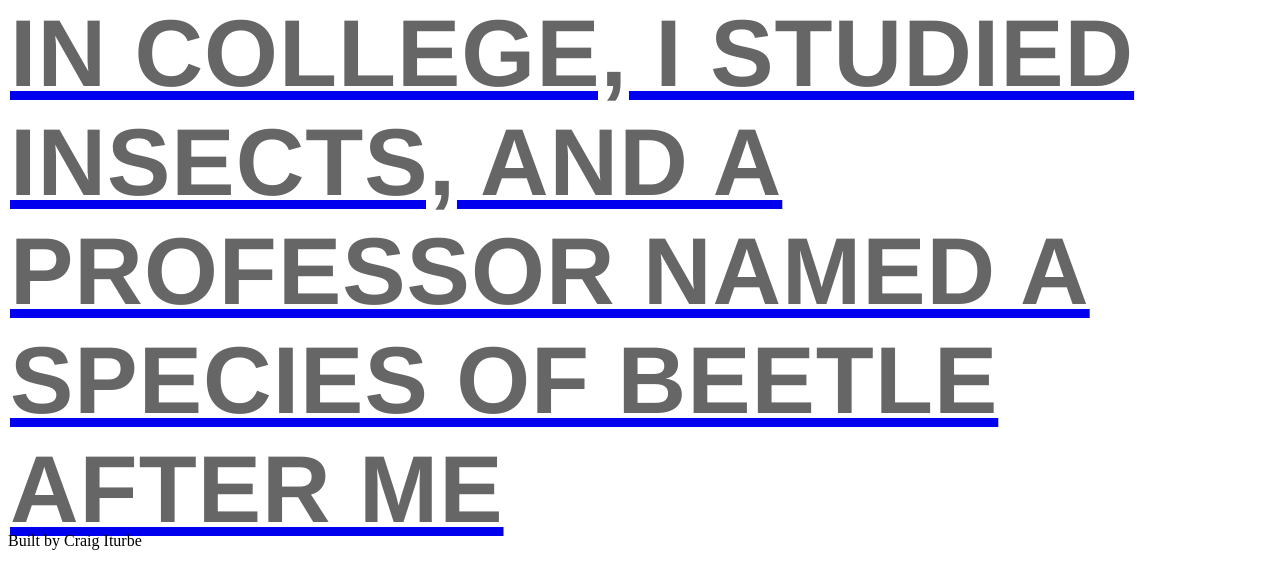
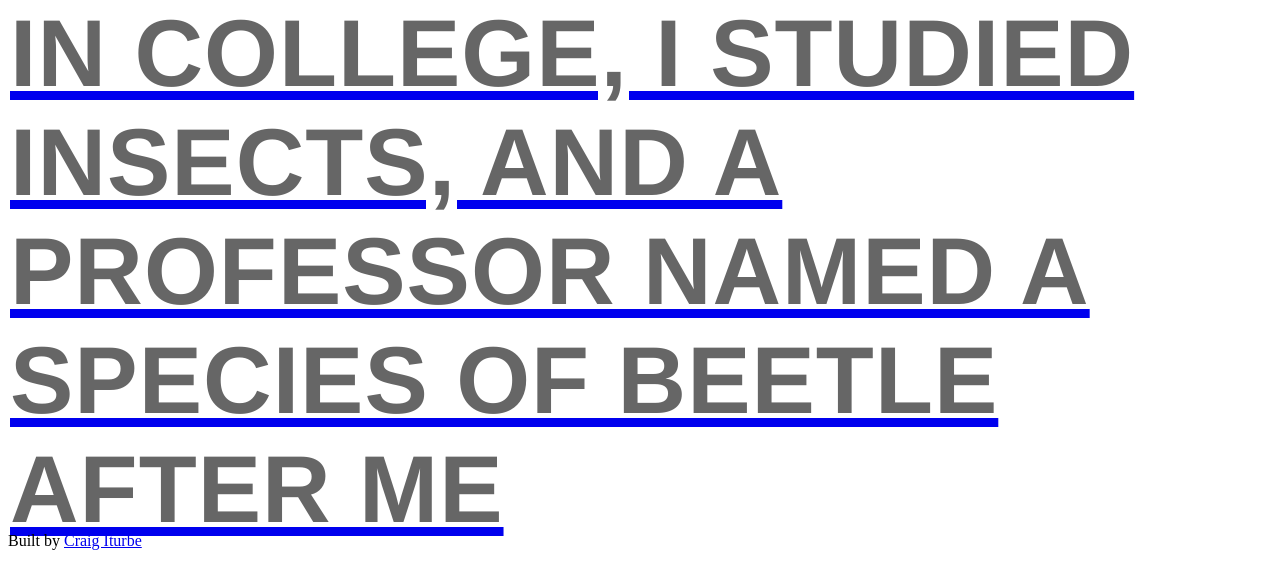
Before and after one commit to citurbe/ineedafunfact, a plain HTML site: page index.html in a window 1280 px wide. Shown: the part 229-800 px from the top of the page. Drawn offline with Linux system fonts and the light colour scheme.

Commit message:
Update index.html

```diff
--- a/index.html
+++ b/index.html
@@ -37,7 +37,7 @@
         <div>
             <h1 class="main">One fun fact about me is...</h1>
             <a href="./index.html"><h1 class="main" id="fun-fact"> </h1></a>
-            <p class="credits">Built by Craig Iturbe</p>
+            <p class="credits">Built by <a href="https://www.craigiturbe.co">Craig Iturbe</a></p>
         </div>
         <script async>
             var funFacts = [
```
